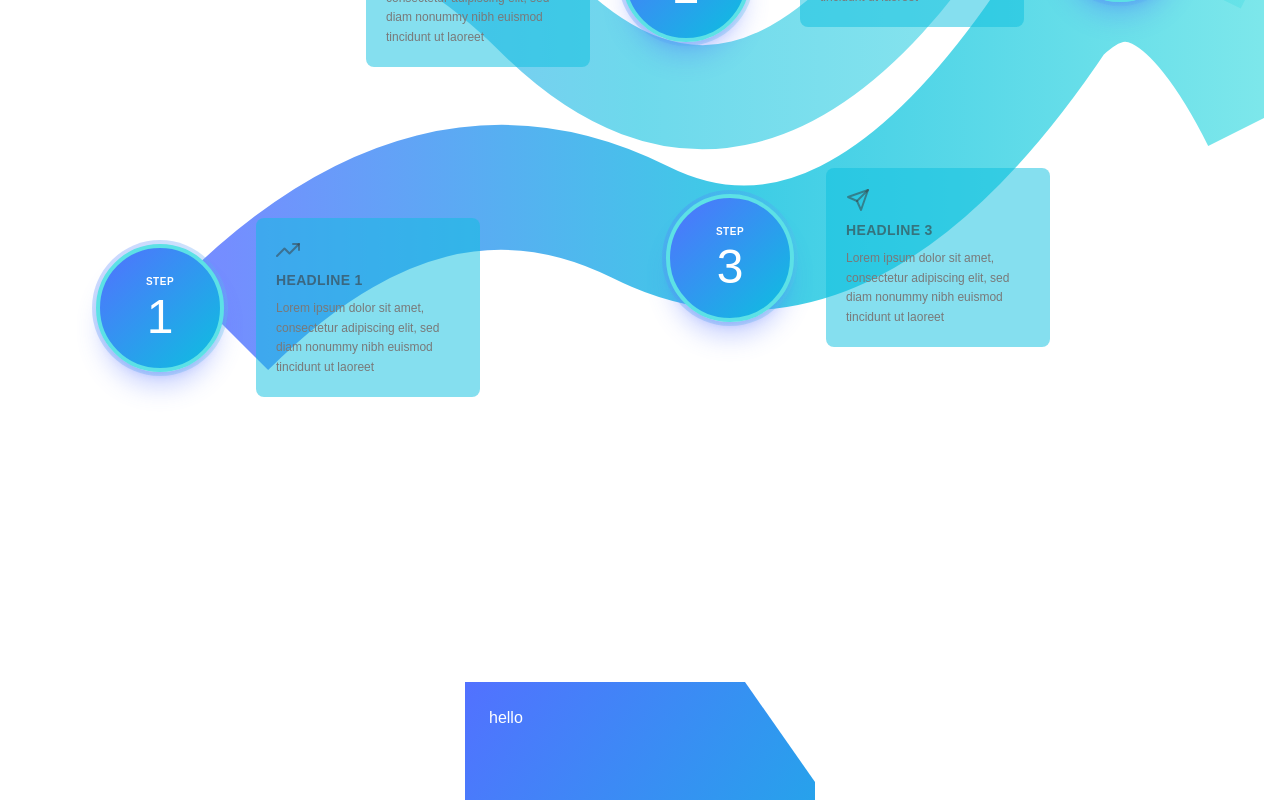
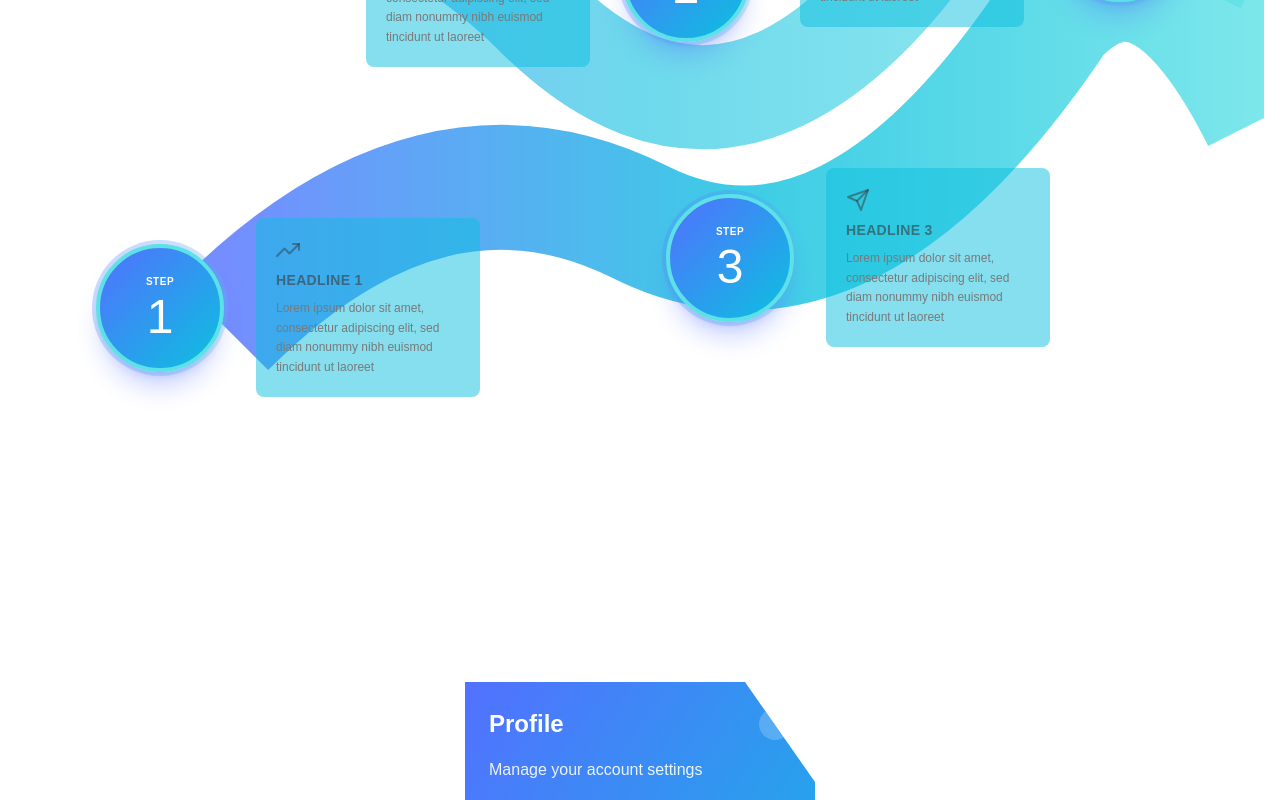
Before and after one commit to momenur/pronif, a Next.js app: page / in a window 1280 px wide. Shown: the part 2000-2800 px from the top of the page. Built offline with nearby package versions, Linux system fonts and the light colour scheme.

Commit message:
card data added

```diff
--- /dev/null
+++ b/src/components/home/TopContributor.jsx
@@ -0,0 +1,78 @@
+import AppCard from "@/ui/AppCard";
+import React from "react";
+
+const TopContributor = () => {
+  const userCards = [
+    {
+      initials: "JD",
+      name: "John Doe",
+      membership: "Premium Member",
+      projects: 12,
+      followers: "2.4k",
+      following: 180,
+    },
+    {
+      initials: "AR",
+      name: "Alice Rivera",
+      membership: "Standard Member",
+      projects: 8,
+      followers: "980",
+      following: 120,
+    },
+    {
+      initials: "MK",
+      name: "Michael Khan",
+      membership: "Pro Member",
+      projects: 25,
+      followers: "5.3k",
+      following: 340,
+    },
+  ];
+
+  return (
+    <section>
+      {userCards.map((user, index) => (
+        <AppCard key={index}>
+          <div className="space-y-4">
+            <div className="flex items-center justify-between">
+              <h2 className="font-bold text-24">Profile</h2>
+              <div className="w-8 h-8 rounded-full bg-white/20"></div>
+            </div>
+            <p className="text-16 opacity-90">Manage your account settings</p>
+          </div>
+
+          <div className="space-y-6">
+            <div className="text-center">
+              <div className="flex items-center justify-center w-20 h-20 mx-auto mb-4 rounded-full bg-white/20">
+                <span className="font-bold text-24">{user.initials}</span>
+              </div>
+              <h3 className="font-semibold text-20">{user.name}</h3>
+              <p className="opacity-75 text-14">{user.membership}</p>
+            </div>
+
+            <div className="space-y-3">
+              <div className="flex items-center justify-between">
+                <span className="text-14">Projects</span>
+                <span className="font-medium text-16">{user.projects}</span>
+              </div>
+              <div className="flex items-center justify-between">
+                <span className="text-14">Followers</span>
+                <span className="font-medium text-16">{user.followers}</span>
+              </div>
+              <div className="flex items-center justify-between">
+                <span className="text-14">Following</span>
+                <span className="font-medium text-16">{user.following}</span>
+              </div>
+            </div>
+
+            <button className="w-full py-3 font-medium transition-colors rounded-lg bg-white/20 text-16 hover:bg-white/30">
+              Edit Profile
+            </button>
+          </div>
+        </AppCard>
+      ))}
+    </section>
+  );
+};
+
+export default TopContributor;
--- a/src/components/home/index.js
+++ b/src/components/home/index.js
@@ -1,14 +1,14 @@
 import HeroSection from "@/components/home/HeroSection";
 import ServicesSection from "@/components/home/ServicesSection";
 import StepByStepSection from "@/components/home/StepByStepSection";
-import AppCard from "@/ui/AppCard";
+import TopContributor from "@/components/home/TopContributor";
 
 const Home = () => (
   <>
     <HeroSection />
     <ServicesSection />
     <StepByStepSection />
-    <AppCard />
+    <TopContributor />
   </>
 );
 
--- a/src/ui/AppCard.jsx
+++ b/src/ui/AppCard.jsx
@@ -2,7 +2,7 @@ import React from "react";
 
 import { Heart, MessageCircle, Star } from "react-feather";
 
-const AppCard = () => {
+const AppCard = ({ children }) => {
   return (
     <div className="flex items-center justify-center min-h-screen p-8 bg-gray-100">
       <div
@@ -13,9 +13,7 @@ const AppCard = () => {
           width: "350px",
         }}
       >
-        <div className="flex flex-col justify-between h-full">
-          <h1>hello</h1>
-        </div>
+        <div className="flex flex-col justify-between h-full">{children}</div>
       </div>
     </div>
   );
```
